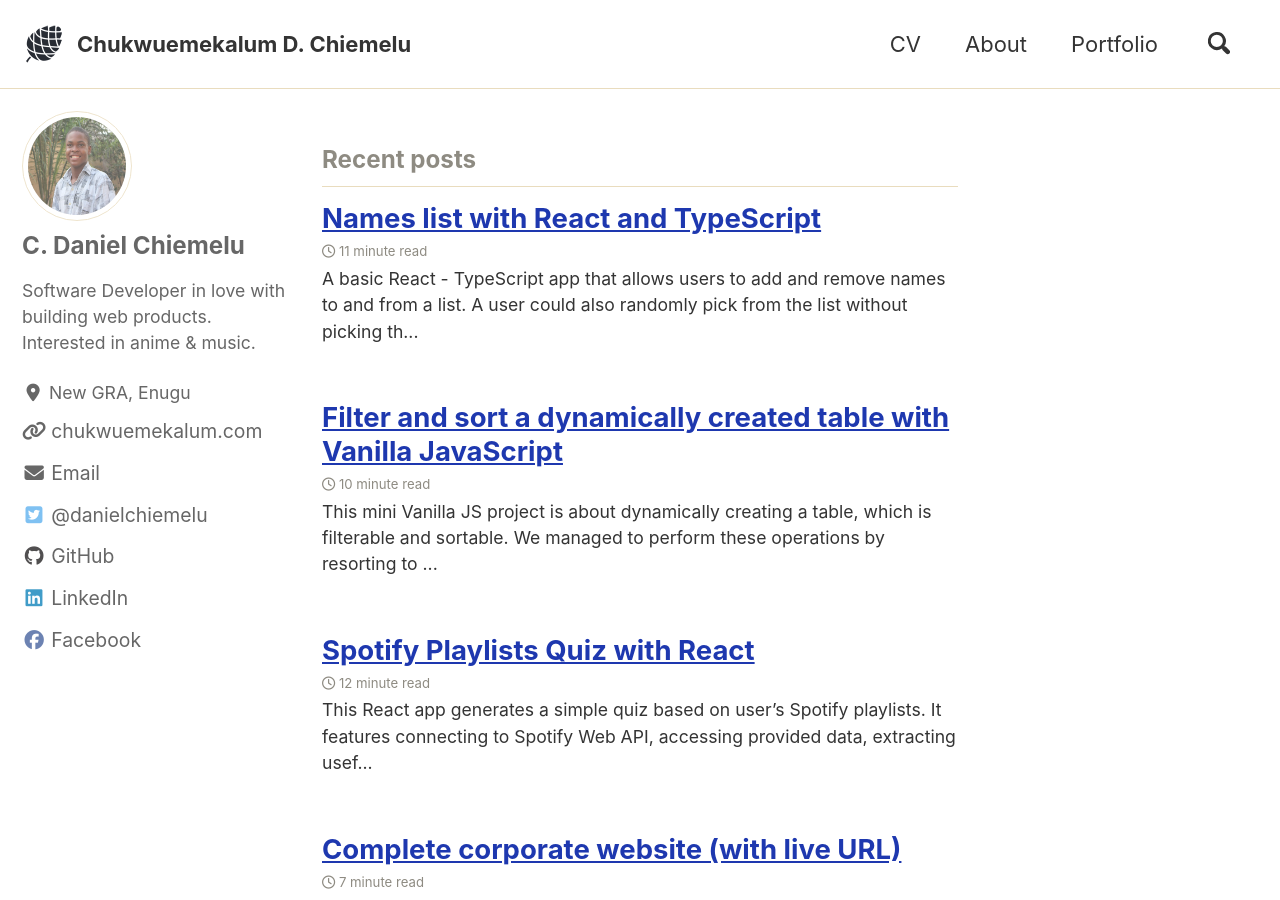
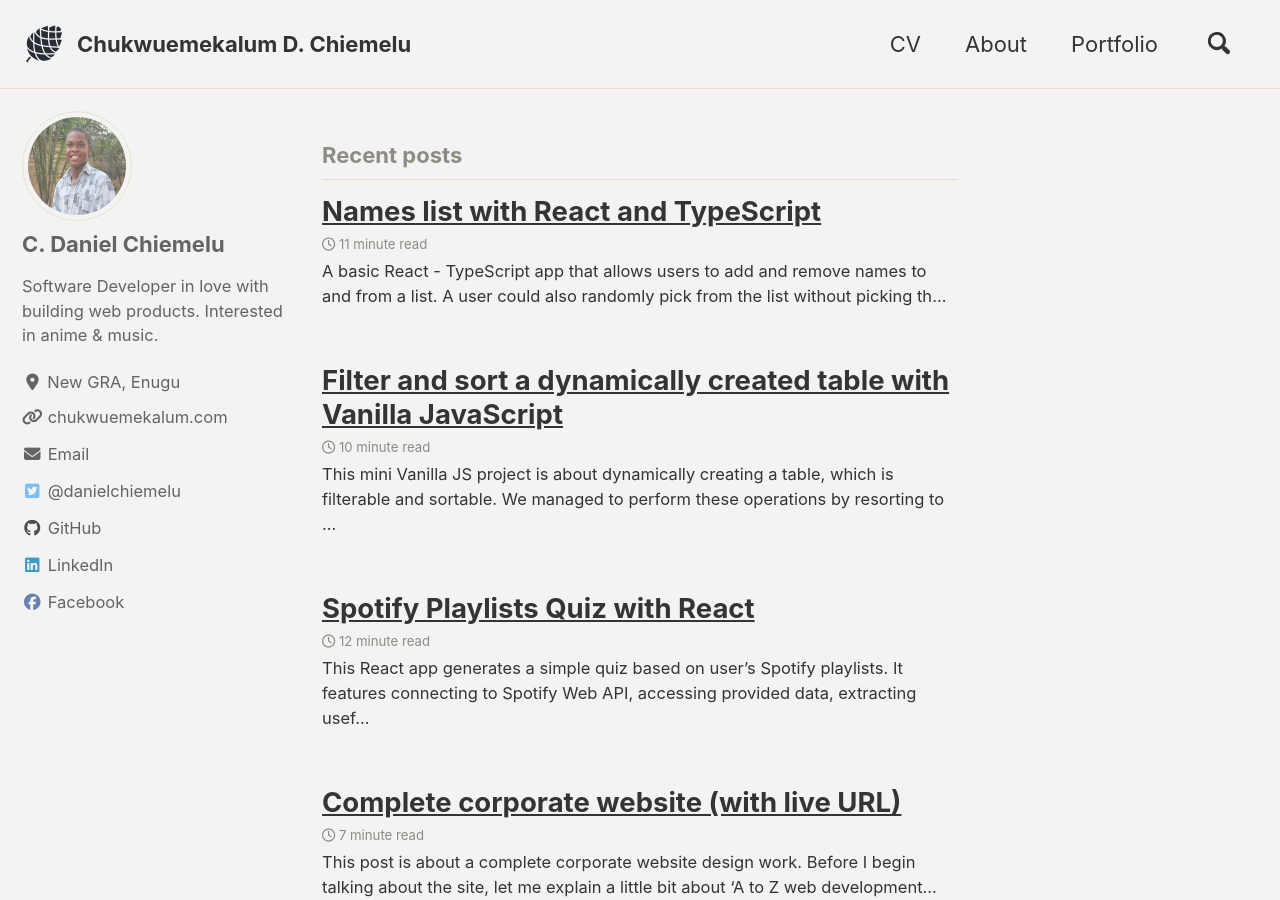
Before and after one commit to Chukwuemekalum/chukwuemekalum.github.io, a Jekyll site: the page built from index.html, in a window 1280 px wide and 900 px high. Built offline with Jekyll 4.4.1, drawn with Linux system fonts in a browser that asks for light colours; cached includes are drawn as plain includes; nearby versions of some CDN libraries; the list of posts is cut into pages by our own code.

Commit message:
New Changes

```diff
--- a/assets/css/main.scss
+++ b/assets/css/main.scss
@@ -6,29 +6,29 @@
 
 @import "minimal-mistakes/skins/{{ site.minimal_mistakes_skin | default: 'default' }}"; // skin
 
-// Define colors
-$brian-clicked-link: #265aeb;
-$brian-unclicked-link: #1e38af;
-$brian-creme: #fafafa;
-$white: #ffffff;
-$color-link-grey: #3E4245;
+// // Define colors
+// $brian-clicked-link: #265aeb;
+// $brian-unclicked-link: #1e38af;
+// $brian-creme: #fafafa;
+// $white: #ffffff;
+// $color-link-grey: #3E4245;
 
-// Post headers
-$link-color: $brian-unclicked-link;
+// // Post headers
+// $link-color: $brian-unclicked-link;
 
-// Change background of website to creme. From: https://brianlovin.com/
-$background-color: $white;
+// // Change background of website to creme. From: https://brianlovin.com/
+// $background-color: $white;
 
-/* type scale */
-$type-size-1: 2.441em !default;
-$type-size-2: 1.953em !default;
-$type-size-3: 1.563em !default;
-$type-size-4: 1.25em !default;
-$type-size-5: 1.1em !default;
-$type-size-5b: 0.9em !default;
-$type-size-6: 0.8em !default;
-$type-size-7: 0.8em !default;
-$type-size-8: 0.625em !default;
+// /* type scale */
+// $type-size-1: 2.441em !default;
+// $type-size-2: 1.953em !default;
+// $type-size-3: 1.563em !default;
+// $type-size-4: 1.25em !default;
+// $type-size-5: 1.1em !default;
+// $type-size-5b: 0.9em !default;
+// $type-size-6: 0.8em !default;
+// $type-size-7: 0.8em !default;
+// $type-size-8: 0.625em !default;
 
 
 @import "minimal-mistakes"; // main partials
```
